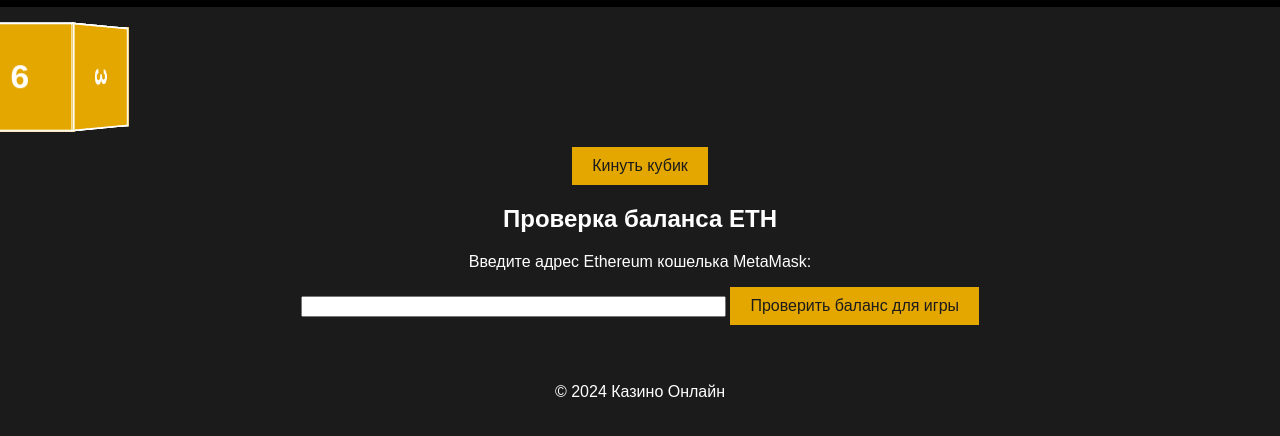
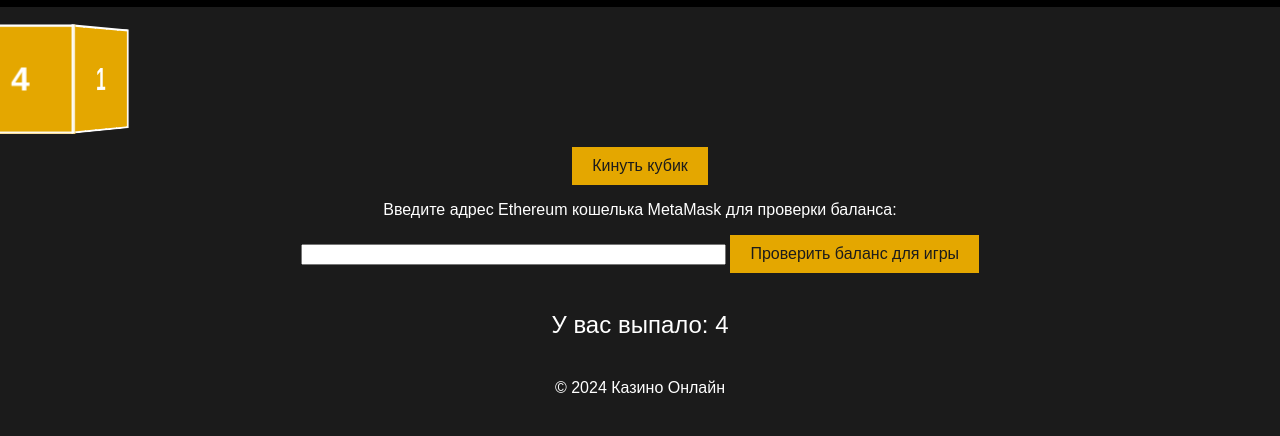
Before and after one commit to pixxta/blockchain_lab4, a plain HTML site: page index.html in a window 1280 px wide. Both pictures are taken after a click on the button "Кинуть кубик". Shown: the part 58-494 px from the top of the page. Drawn offline with Linux system fonts and the light colour scheme.

Commit message:
Продолжение казино 5

```diff
--- a/index.html
+++ b/index.html
@@ -28,12 +28,14 @@
                 </div>
             </div>
             <div class="balance">
-                <h2>Проверка баланса ETH</h2>
-                <p>Введите адрес Ethereum кошелька MetaMask:</p>
+                <p>Введите адрес Ethereum кошелька MetaMask для проверки баланса:</p>
                 <input type="text" size="50" id="address" />
                 <button type="button" onclick="getBalance();">Проверить баланс для игры</button>
                 <br /><br />
                 <div id="output"></div>
+            </div>
+            <div class="result">
+                <p id="resultText"></p>
             </div>
         </main>
         <footer>
@@ -78,6 +80,23 @@
                     document.getElementById("output").innerHTML = error.message;
                 });
         }
+
+        document.getElementById('rollDiceButton').addEventListener('click', function() {
+            const dice = document.getElementById('dice');
+            const faces = 6;
+            const roll = Math.floor(Math.random() * faces) + 1;
+
+            // Удаляем все классы граней
+            dice.className = 'dice';
+
+            // Добавляем соответствующий класс для выпавшего числа
+            dice.classList.add(`show-${roll}`);
+
+            // Показываем выпавшее число
+            setTimeout(() => {
+                document.getElementById('resultText').textContent = `У вас выпало: ${roll}`;
+            }, 1000);
+        });
     </script>
 </body>
 </html>
```
